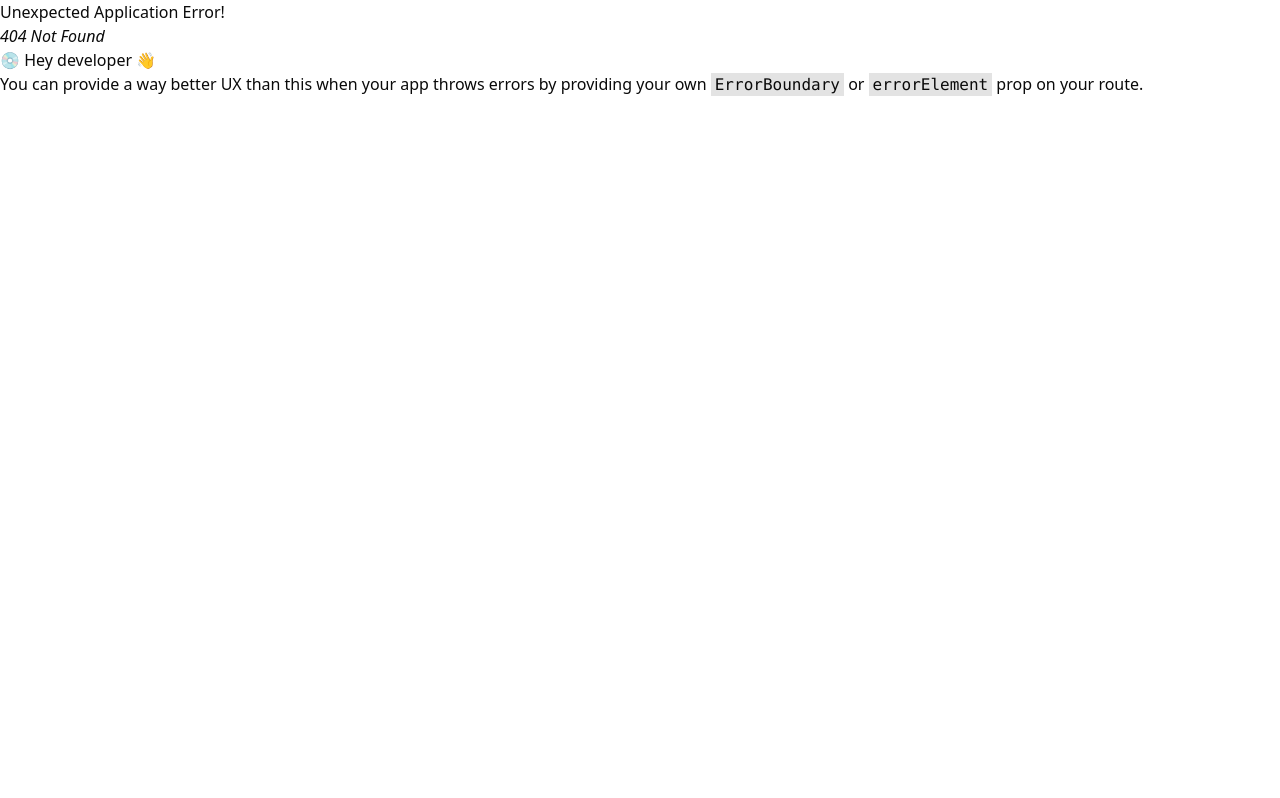
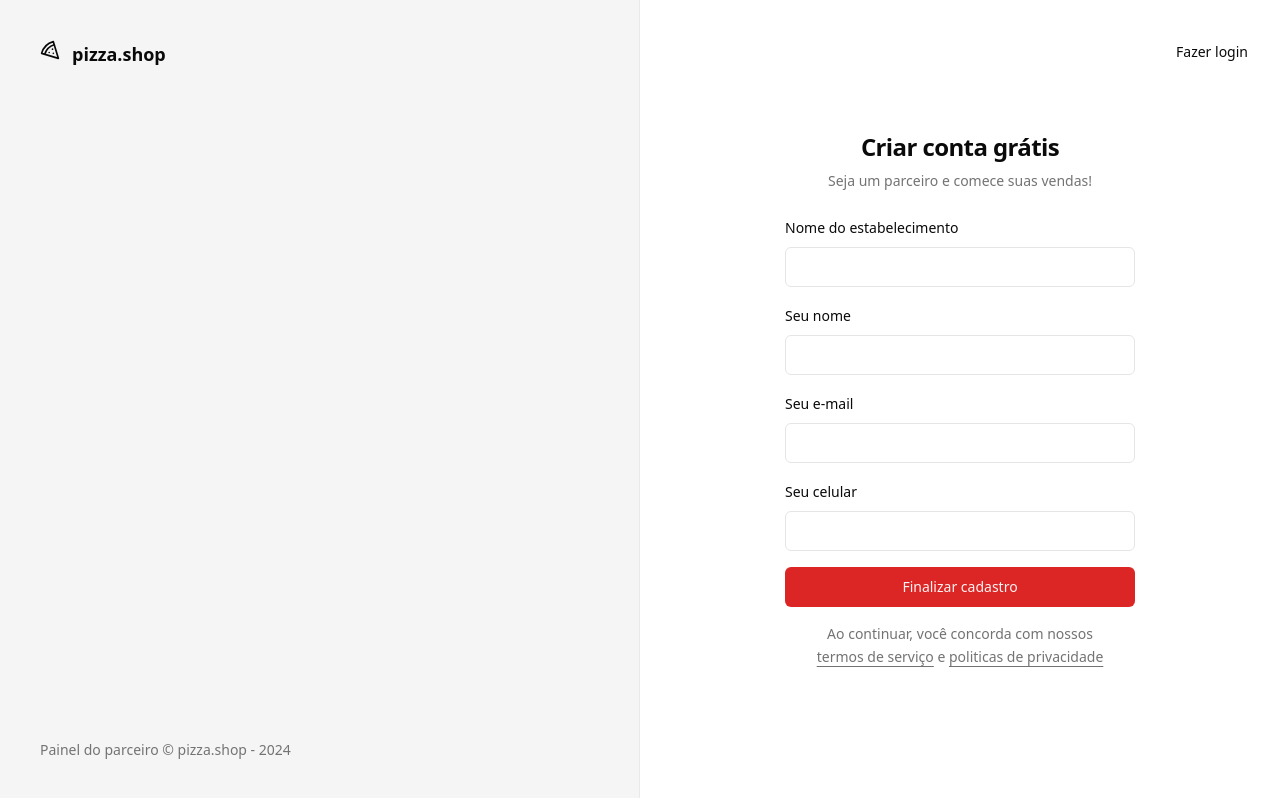
Before and after one commit to oliverictor/pizzashop-web, a React (Vite) app: page /sign-up in a window 1280 px wide. Before the commit this address had no page. Built offline with nearby package versions, Linux system fonts and the light colour scheme.

Commit message:
cria pagina sign-up

```diff
--- a/src/pages/_layouts/auth.tsx
+++ b/src/pages/_layouts/auth.tsx
@@ -15,7 +15,7 @@
 
             </div>
 
-            <div className="flex flex-col items-center justify-center">
+            <div className="flex flex-col items-center justify-center relative">
                 <Outlet />
             </div>
         </div>
--- a/src/pages/auth/sign-in.tsx
+++ b/src/pages/auth/sign-in.tsx
@@ -3,8 +3,9 @@
 import { Label } from "@/components/ui/label";
 import { Helmet } from "react-helmet-async";
 import { useForm } from "react-hook-form";
+import { Link } from "react-router-dom";
+import { toast } from 'sonner';
 import { z } from "zod";
-import { toast } from 'sonner'
 
 const signInForm = z.object({
     email: z.string().email()
@@ -32,9 +33,15 @@
     }
 
     return (
-        <div>
+        <>
             <Helmet title="Login" />
             <div className="p-8">
+                <Button variant="ghost" asChild className="absolute right-4 top-8">
+                    <Link to="/sign-up" className="">
+                        Novo estabelecimento
+                    </Link>
+                </Button>
+
                 <div className="w-[350px] flex flex-col justify-center gap-6">
                     <div className="flex flex-col gap-2 text-center">
                         <h1 className="text-2xl font-semibold tracking-tight">
@@ -62,6 +69,6 @@
                     </form>
                 </div>
             </div>
-        </div>
+        </>
     )
 }
--- /dev/null
+++ b/src/pages/auth/sign-up.tsx
@@ -0,0 +1,118 @@
+import { Button } from "@/components/ui/button";
+import { Input } from "@/components/ui/input";
+import { Label } from "@/components/ui/label";
+import { Helmet } from "react-helmet-async";
+import { useForm } from "react-hook-form";
+import { Link, useNavigate } from "react-router-dom";
+import { toast } from 'sonner';
+import { z } from "zod";
+
+const signUpForm = z.object({
+    restaurantName: z.string(),
+    managerName: z.string(),
+    phone: z.string(),
+    email: z.string().email()
+})
+
+type SignUpForm = z.infer<typeof signUpForm>
+
+export function SignUp() {
+    const navigate = useNavigate()
+    const { register, handleSubmit, formState: { isSubmitting } } = useForm<SignUpForm>()
+
+    async function handleSignUp(data: SignUpForm) {
+        try {
+            console.log('data', data)
+
+            toast.success('Restaurante cadastrado com sucesso.', {
+                action: {
+                    label: 'Login',
+                    onClick: () => navigate('/sign-in')
+                }
+            })
+
+        } catch {
+            toast.error('Erro ao cadastrar restaurante')
+        }
+    }
+
+    return (
+        <div>
+            <Helmet title="Cadastro" />
+            <div className="p-8">
+                <Button variant="ghost" asChild className="absolute right-4 top-8">
+                    <Link to="/sign-in" className="">
+                        Fazer login
+                    </Link>
+                </Button>
+
+                <div className="w-[350px] flex flex-col justify-center gap-6">
+                    <div className="flex flex-col gap-2 text-center">
+                        <h1 className="text-2xl font-semibold tracking-tight">
+                            Criar conta grátis
+                        </h1>
+                        <p className="text-sm text-muted-foreground">
+                            Seja um parceiro e comece suas vendas!
+                        </p>
+                    </div>
+                    <form onSubmit={handleSubmit(handleSignUp)} className="space-y-4">
+                        <div className="space-y-2">
+                            <Label htmlFor="restaurantName">Nome do estabelecimento</Label>
+                            <Input
+                                id="restaurantName"
+                                type="text"
+                                {...register('restaurantName')}
+                            />
+                        </div>
+
+                        <div className="space-y-2">
+                            <Label htmlFor="managerName">Seu nome</Label>
+                            <Input
+                                id="managerName"
+                                type="text"
+                                {...register('managerName')}
+                            />
+                        </div>
+
+                        <div className="space-y-2">
+                            <Label htmlFor="email">Seu e-mail</Label>
+                            <Input
+                                id="email"
+                                type="email"
+                                {...register('email')}
+                            />
+                        </div>
+
+                        <div className="space-y-2">
+                            <Label htmlFor="phone">Seu celular</Label>
+                            <Input
+                                id="phone"
+                                type="tel"
+                                {...register('phone')}
+                            />
+                        </div>
+
+                        <Button
+                            disabled={isSubmitting}
+                            className="w-full"
+                            type="submit"
+                        >
+                            Finalizar cadastro
+                        </Button>
+
+                        <p className="px-6 text-center text-sm leading-relaxed text-muted-foreground">
+                            Ao continuar, você concorda com nossos{' '}
+                            <a href="" className="underline underline-offset-4">
+                                termos de serviço
+                            </a>
+                            {' '} e {' '}
+                            <a href="" className="underline underline-offset-4">
+                                politicas de privacidade
+                            </a>
+                        </p>
+                    </form>
+                </div>
+            </div>
+        </div>
+    )
+}
--- a/src/routes.tsx
+++ b/src/routes.tsx
@@ -3,6 +3,7 @@
 import { AuthLayout } from "./pages/_layouts/auth";
 import { Dashboard } from "./pages/app/dashboard";
 import { SignIn } from "./pages/auth/sign-in";
+import { SignUp } from "./pages/auth/sign-up";
 
 export const routes = createBrowserRouter([
     {
@@ -13,6 +14,9 @@
     {
         path: '/',
         element: <AuthLayout />,
-        children: [{ path: '/sign-in', element: <SignIn /> }]
+        children: [
+            { path: '/sign-in', element: <SignIn /> },
+            { path: '/sign-up', element: <SignUp /> }
+        ]
     }
 ])
```
